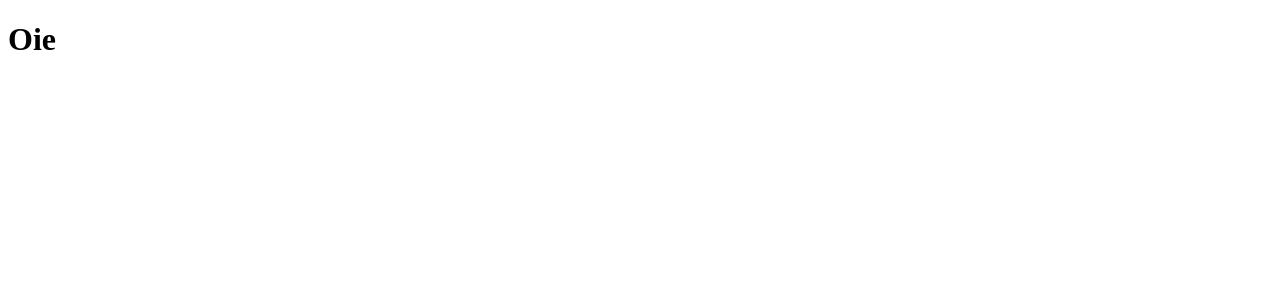
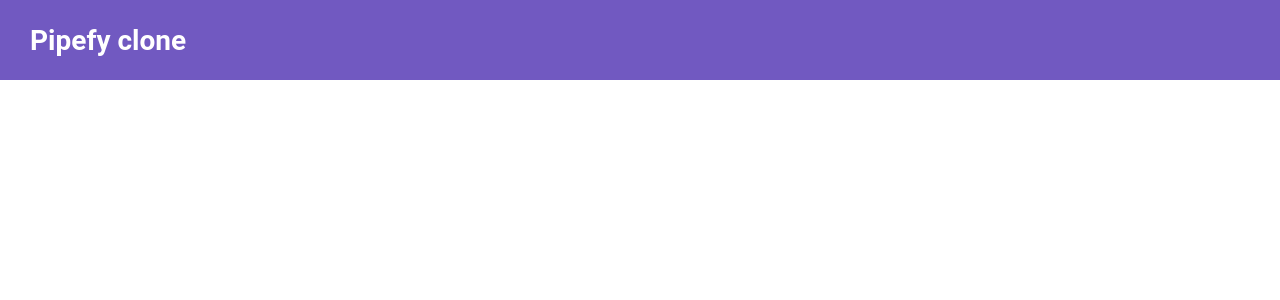
Before and after one commit to mathvalenza/pipefy-clone, a React (Create React App) app: page / in a window 1280 px wide. Shown: the top 300 px of the page. Built offline with nearby package versions, Linux system fonts and the light colour scheme.

Commit message:
created header component

```diff
--- a/package.json
+++ b/package.json
@@ -8,7 +8,8 @@
     "@testing-library/user-event": "^7.1.2",
     "react": "^16.13.1",
     "react-dom": "^16.13.1",
-    "react-scripts": "3.4.1"
+    "react-scripts": "3.4.1",
+    "styled-components": "^5.1.1"
   },
   "scripts": {
     "start": "react-scripts start",
--- a/src/App.js
+++ b/src/App.js
@@ -1,7 +1,16 @@
 import React from 'react';
 
+import GlobalStyle from './styles/global';
+import Header from './components/Header';
+
 function App() {
-  return <h1>Oie</h1>;
+  return (
+    <>
+      <Header />
+
+      <GlobalStyle />
+    </>
+  );
 }
 
 export default App;
--- /dev/null
+++ b/src/components/Header/index.js
@@ -0,0 +1,11 @@
+import React from 'react';
+
+import { Container } from './styles';
+
+export default function index() {
+  return (
+    <Container>
+      <h1>Pipefy clone</h1>
+    </Container>
+  );
+}
--- /dev/null
+++ b/src/components/Header/styles.js
@@ -0,0 +1,11 @@
+import styled from 'styled-components';
+
+export const Container = styled.div`
+  height: 80px;
+  padding: 0 30px;
+  background-color: #7159c1;
+  color: #fff;
+
+  display: flex;
+  align-items: center;
+`;
--- /dev/null
+++ b/src/styles/global.js
@@ -0,0 +1,29 @@
+import { createGlobalStyle } from 'styled-components';
+
+export default createGlobalStyle`
+  @import url('https://fonts.googleapis.com/css2?family=Roboto:wght@400;500&display=swap');
+
+  * {
+    box-sizing: border-box;
+    margin: 0;
+    outline: 0;
+    padding: 0;
+  }
+
+  html, body, #root {
+    height: 100%;
+  }
+
+  body {
+    font: 14px 'Roboto', 'sans-serif';
+    background: '#ecf1f8';
+    color: #333;
+    -webkit-font-smoothing: antialiased !important;
+  }
+
+  ul {
+    list-style: none;
+  }
+
+
+`;
```
Also changed, not shown: 1 other file (tests, documents, lock files or other folders).
